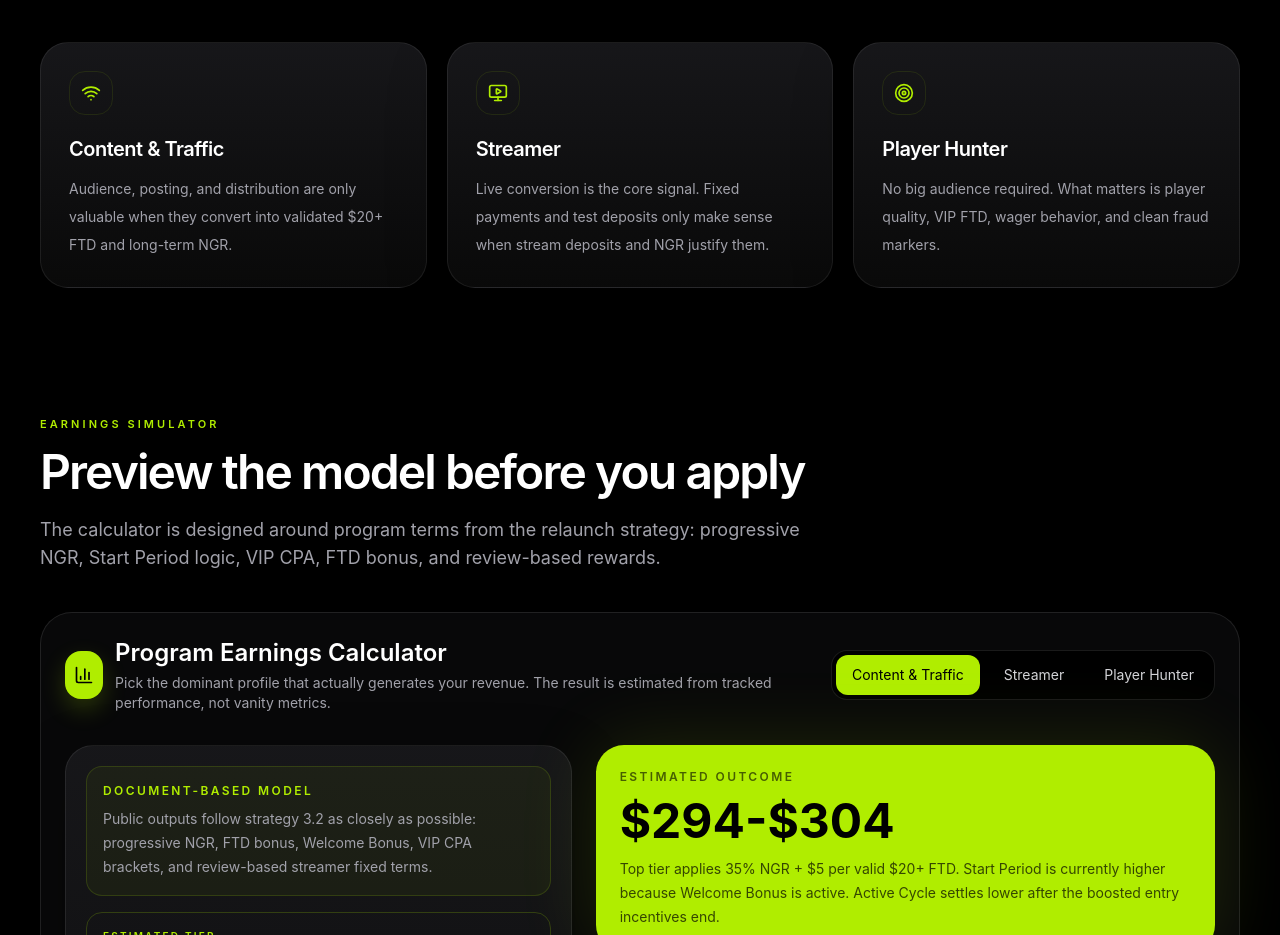
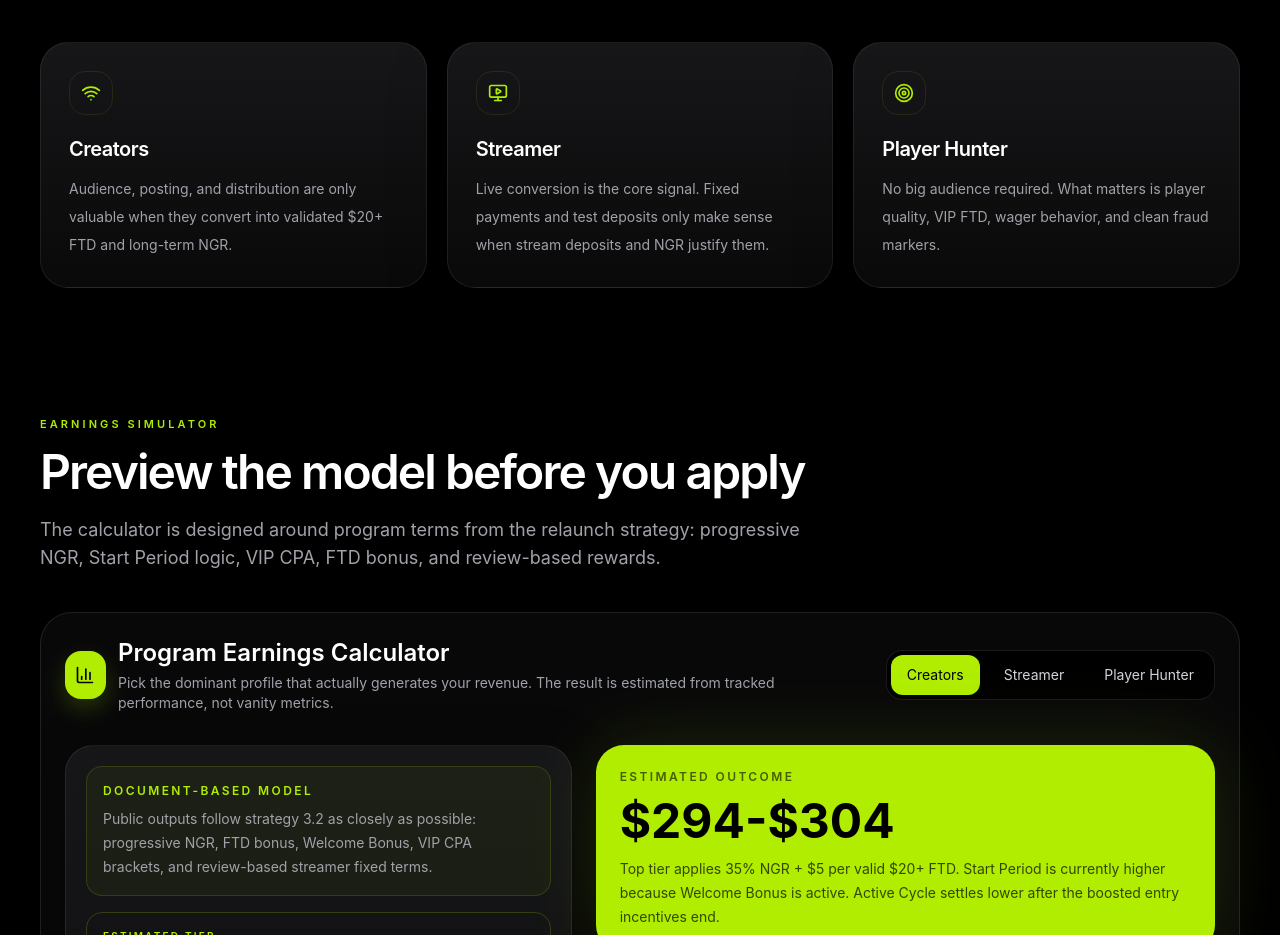
Before and after one commit to kobriyyu/qzino-ambassador-site, a Next.js app: page / in a window 1280 px wide. Shown: the part 1262-2197 px from the top of the page. Built offline with nearby package versions, Linux system fonts and the light colour scheme.

Commit message:
Rename content traffic profile to creators

```diff
--- a/app/page.tsx
+++ b/app/page.tsx
@@ -289,7 +289,7 @@ export default function QzinoAmbassadorProgramSite() {
   const [qzerId, setQzerId] = useState("");
   const [telegramUsername, setTelegramUsername] = useState("");
   const [discordUsername, setDiscordUsername] = useState("");
-  const [profileType, setProfileType] = useState("Content & Traffic");
+  const [profileType, setProfileType] = useState("Creators");
   const [primaryPlatform, setPrimaryPlatform] = useState("");
   const [primaryGeo, setPrimaryGeo] = useState("");
   const [trafficSource, setTrafficSource] = useState("");
@@ -412,7 +412,7 @@ export default function QzinoAmbassadorProgramSite() {
       setQzerId("");
       setTelegramUsername("");
       setDiscordUsername("");
-      setProfileType("Content & Traffic");
+      setProfileType("Creators");
       setPrimaryPlatform("");
       setPrimaryGeo("");
       setTrafficSource("");
@@ -526,7 +526,7 @@ export default function QzinoAmbassadorProgramSite() {
         <section id="roles" className="py-12">
           <SectionTitle eyebrow="Core Profiles" title="Three profiles, one standardized lifecycle" text="Each ambassador is assigned one dominant profile. The profile defines KPI, bonus logic, and review criteria. Cross-channel activity still rolls into one tracking setup." />
           <div className="mt-10 grid gap-5 md:grid-cols-3">
-            <FeatureCard icon={<Wifi className="h-5 w-5" />} title="Content & Traffic" text="Audience, posting, and distribution are only valuable when they convert into validated $20+ FTD and long-term NGR." />
+            <FeatureCard icon={<Wifi className="h-5 w-5" />} title="Creators" text="Audience, posting, and distribution are only valuable when they convert into validated $20+ FTD and long-term NGR." />
             <FeatureCard icon={<MonitorPlay className="h-5 w-5" />} title="Streamer" text="Live conversion is the core signal. Fixed payments and test deposits only make sense when stream deposits and NGR justify them." />
             <FeatureCard icon={<Target className="h-5 w-5" />} title="Player Hunter" text="No big audience required. What matters is player quality, VIP FTD, wager behavior, and clean fraud markers." />
           </div>
@@ -550,7 +550,7 @@ export default function QzinoAmbassadorProgramSite() {
               </div>
               <div className="flex w-full flex-nowrap gap-2 overflow-x-auto rounded-2xl border border-white/10 bg-black p-1 lg:w-auto lg:overflow-visible">
                 {[
-                  ["affiliate", "Content & Traffic"],
+                  ["affiliate", "Creators"],
                   ["streamer", "Streamer"],
                   ["vip", "Player Hunter"],
                 ].map(([key, label]) => (
@@ -865,7 +865,7 @@ export default function QzinoAmbassadorProgramSite() {
           <SectionTitle eyebrow="FAQ" title="The main objections answered directly" text="The site should remove hesitation fast without turning into an overloaded document." />
           <div className="mt-10 rounded-[30px] border border-white/10 bg-zinc-950 p-4 shadow-[0_20px_60px_rgba(0,0,0,0.2)] md:p-6">
             {[
-              ["Who is this built for?", "Content & Traffic operators, Streamers, and Player Hunters who can generate tracked gambling or betting performance."],
+              ["Who is this built for?", "Creators, Streamers, and Player Hunters who can generate tracked gambling or betting performance."],
               ["Do I join the active program immediately?", "No. Approval, profile assignment, traffic-source validation, and tracking setup happen before you move into the active cycle."],
               ["What is Start Period for?", "It validates traffic quality, FTD, NGR, deposits, and fraud signals before the first full review."],
               ["Is Discord the main operating system?", "No. Discord is the community and support layer. Affilka and the internal review cycle are the core operating systems."],
@@ -930,7 +930,7 @@ export default function QzinoAmbassadorProgramSite() {
               <input required value={fullName} onChange={(e) => setFullName(e.target.value)} placeholder="Full name" className="h-20 w-full rounded-[24px] border border-white/10 bg-black px-7 text-[1.05rem] text-white outline-none placeholder:text-zinc-500 focus:border-[#B0ED00]" />
               <div className="relative">
                 <select value={profileType} onChange={(e) => setProfileType(e.target.value)} className="h-20 w-full appearance-none rounded-[24px] border border-[#B0ED00] bg-black px-7 pr-16 text-[1.05rem] text-white outline-none focus:border-[#c6ff22]">
-                  <option>Content & Traffic</option>
+                  <option>Creators</option>
                   <option>Streamer</option>
                   <option>Player Hunter</option>
                 </select>
```
